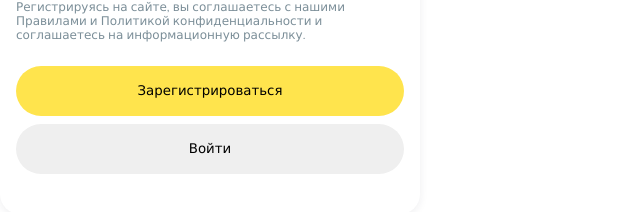
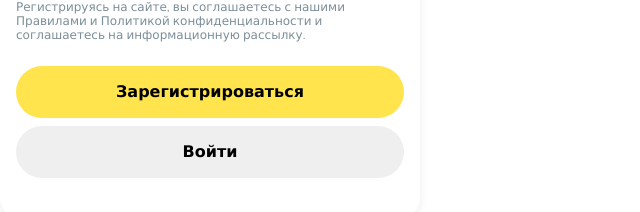
Before and after one commit to villerOrange/FE-homework02, a plain HTML site: page index.html in a window 1280 px wide. Shown: the part 238-450 px from the top of the page, without its empty margins (0-640 px from the left). Drawn offline with nearby package versions, Linux system fonts and the light colour scheme.

Commit message:
Add files via upload
Исправил размер шрифта на кнопках

```diff
--- a/styles/styles.css
+++ b/styles/styles.css
@@ -90,3 +90,10 @@ form div button {
 .text:focus {
     border: 1px solid #FFE44D;
 }
+
+button p {
+font-weight: 700;
+font-size: 16px;
+line-height: 20px;
+text-align: left;
+}
```
